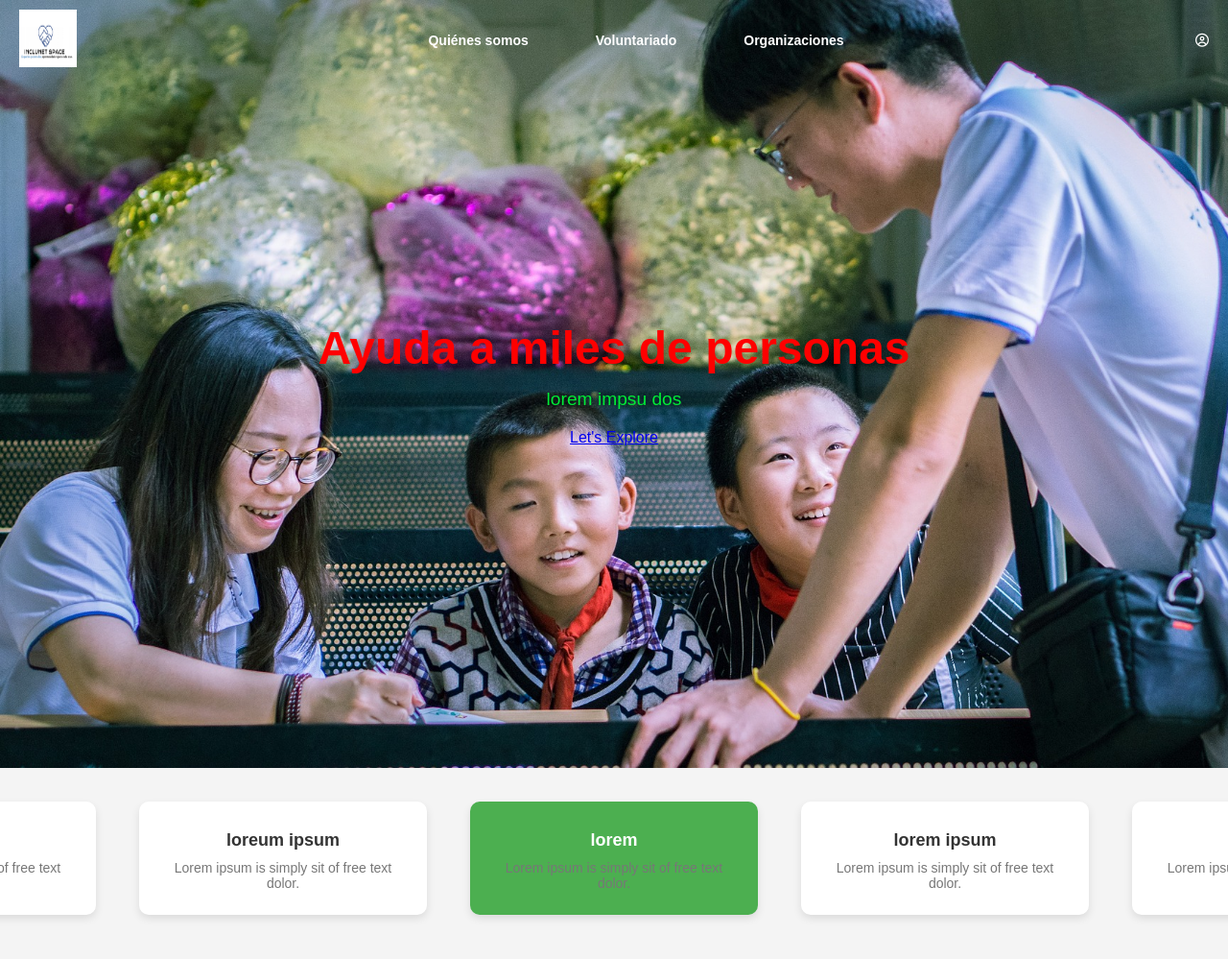
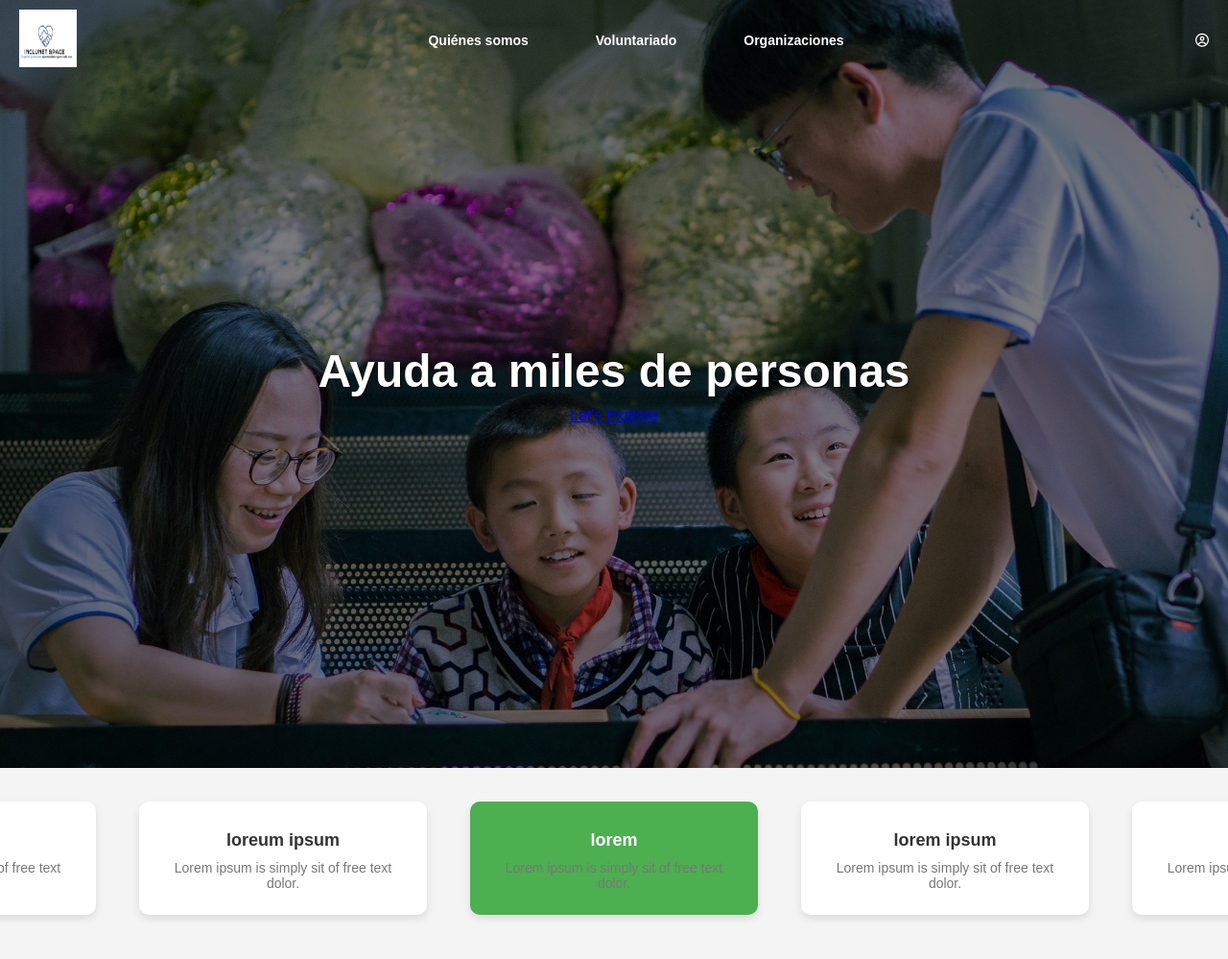
Before and after one commit to Alicia17-oss/inclunet, a PHP site: page /index.html in a window 1280 px wide. Shown: the top 999 px of the page at 96% size. Run offline with PHP 8.4, Linux system fonts and the light colour scheme; some libraries are stand-ins or nearby versions.

Commit message:
Updated styles

```diff
--- a/index.html
+++ b/index.html
@@ -34,8 +34,8 @@
 
     <!-- Hero Section -->
     <div class="hero">
+        <img src="Imagenes/Hero.jpg" />
         <h1>Ayuda a miles de personas</h1>
-        <p>lorem impsu dos</p>
         <a href="#" class="Participar">Let's Explore</a>
     </div>
 
--- a/style.css
+++ b/style.css
@@ -110,9 +110,6 @@ nav ul li a:hover {
 
 /* Hero Section */
 .hero {
-    background-image: url('Imagenes/Hero.jpg');
-    background-size: cover;
-    background-position: center;
     height: 100vh;
     color: #fff;
     display: flex;
@@ -120,12 +117,25 @@ nav ul li a:hover {
     align-items: center;
     justify-content: center;
     text-align: center;
+    position: relative;
+}
+
+.hero img {
+  position: absolute;
+  top: 0;
+  left: 0;
+  width: 100%;
+  height: 100%;
+  object-fit: cover;
+  filter: brightness(0.5);
+  z-index: -1;
 }
 
 .hero h1 {
     font-size: 3rem;
     margin-bottom: 10px;
-    color:rgb(255, 0, 0)
+    color: #fff;
+    text-shadow: 1px 1px 1px black;
 }
 
 .hero p {
@@ -148,12 +158,6 @@ nav ul li a:hover {
 .hero {
     position: relative;
     overflow: hidden;
-}
-
-.hero img {
-    width: 100%;
-    height: auto;
-    display: block;
 }
 
 .hero-text {
```
